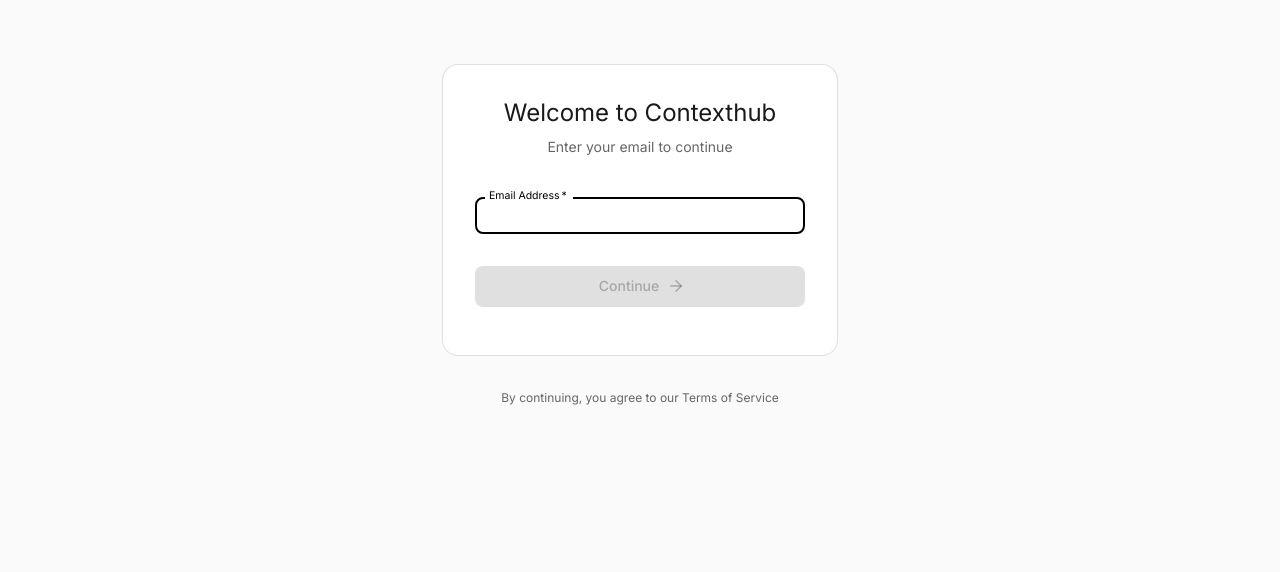
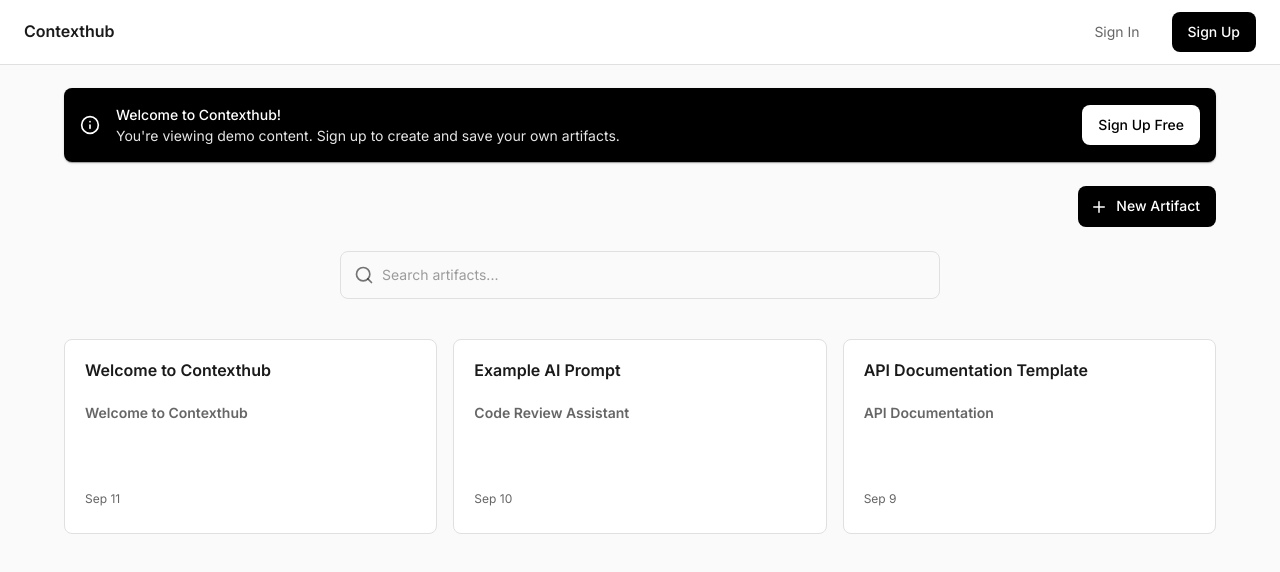
Before and after one commit to antoinebcx/allcontext, a React (Vite) app in the folder frontend/: page / in a window 1280 px wide. Before the commit this address led to /login. Shown: the top 572 px of the page. Built offline with nearby package versions, Linux system fonts and the light colour scheme; no server answers.

Commit message:
improve non-auth UX with demo data

```diff
--- a/frontend/src/App.tsx
+++ b/frontend/src/App.tsx
@@ -44,20 +44,24 @@
       <ThemeProvider theme={theme}>
         <CssBaseline />
         <BrowserRouter>
-          {user ? (
+          <Routes>
+            {/* Login route without layout */}
+            <Route path="/login" element={<LoginPage />} />
+
+            {/* All other routes with layout */}
+            <Route path="*" element={
               <Layout>
                 <Routes>
                   <Route path="/" element={<Dashboard />} />
-                <Route path="/settings" element={<Settings />} />
+                  <Route
+                    path="/settings"
+                    element={user ? <Settings /> : <Navigate to="/login?redirect=/settings" replace />}
+                  />
                   <Route path="*" element={<Navigate to="/" replace />} />
                 </Routes>
               </Layout>
-          ) : (
-            <Routes>
-              <Route path="/login" element={<LoginPage />} />
-              <Route path="*" element={<Navigate to="/login" replace />} />
+            } />
           </Routes>
-          )}
         </BrowserRouter>
       </ThemeProvider>
     </QueryClientProvider>
--- a/frontend/src/components/Layout/Navbar.tsx
+++ b/frontend/src/components/Layout/Navbar.tsx
@@ -67,6 +67,9 @@
         <Box sx={{ flexGrow: 1 }} />
 
         {/* Navigation */}
+        {user ? (
+          <>
+            {/* Authenticated user UI */}
             <Button
               startIcon={<Settings size={18} />}
               onClick={() => navigate('/settings')}
@@ -118,6 +121,30 @@
                 Logout
               </MenuItem>
             </Menu>
+          </>
+        ) : (
+          <>
+            {/* Non-authenticated user UI */}
+            <Button
+              onClick={() => navigate('/login')}
+              sx={{
+                color: 'text.secondary',
+                fontWeight: 400
+              }}
+            >
+              Sign In
+            </Button>
+            <Button
+              variant="contained"
+              onClick={() => navigate('/login?signup=true')}
+              sx={{
+                fontWeight: 500
+              }}
+            >
+              Sign Up
+            </Button>
+          </>
+        )}
       </Toolbar>
     </AppBar>
   );
--- /dev/null
+++ b/frontend/src/data/demoData.ts
@@ -0,0 +1,137 @@
+import type { Artifact } from '../types';
+
+export const demoArtifacts: Artifact[] = [
+  {
+    id: 'demo-1',
+    user_id: 'demo-user',
+    title: 'Welcome to Contexthub',
+    content: `# Welcome to Contexthub
+
+Contexthub is your personal AI context management platform. Store, organize, and access your prompts, documentation, and markdown content from anywhere.
+
+## Key Features
+
+- **Markdown-first**: Write in markdown with live preview
+- **Auto-title generation**: Titles extracted from your content automatically
+- **Full-text search**: Find anything instantly
+- **API & MCP access**: Use your artifacts with any AI tool
+- **Cloud storage**: Your context, always accessible
+
+## Getting Started
+
+1. **Sign up** to create your account
+2. **Create artifacts** for your prompts, docs, and notes
+3. **Access anywhere** via web, API, or MCP protocol
+4. **Search and organize** your growing knowledge base
+
+Ready to start? Click "Sign Up" in the top navigation!`,
+    metadata: {
+      category: 'demo',
+      type: 'documentation'
+    },
+    is_public: true,
+    created_at: new Date().toISOString(),
+    updated_at: new Date().toISOString(),
+    version: 1
+  },
+  {
+    id: 'demo-2',
+    user_id: 'demo-user',
+    title: 'Example AI Prompt',
+    content: `# Code Review Assistant
+
+You are an expert code reviewer with deep knowledge of software engineering best practices.
+
+## Your Role
+
+Review the provided code for:
+- **Security vulnerabilities**: SQL injection, XSS, authentication issues
+- **Performance optimizations**: Algorithm efficiency, database queries
+- **Code quality**: Readability, maintainability, DRY principles
+- **Best practices**: Design patterns, error handling, testing
+
+## Output Format
+
+Provide your review in this structure:
+1. **Summary**: Brief overview of the code quality
+2. **Critical Issues**: Must-fix problems
+3. **Recommendations**: Suggested improvements
+4. **Positive Aspects**: What was done well
+
+Be constructive and educational in your feedback.`,
+    metadata: {
+      category: 'demo',
+      type: 'prompt',
+      model: 'gpt-4'
+    },
+    is_public: true,
+    created_at: new Date(Date.now() - 86400000).toISOString(), // 1 day ago
+    updated_at: new Date(Date.now() - 86400000).toISOString(),
+    version: 1
+  },
+  {
+    id: 'demo-3',
+    user_id: 'demo-user',
+    title: 'API Documentation Template',
+    content: `# API Documentation
+
+## Overview
+
+This template helps you document your REST API endpoints consistently.
+
+## Endpoint: [Method] /api/path
+
+### Description
+Brief description of what this endpoint does.
+
+### Authentication
+- Required: Yes/No
+- Type: Bearer token / API key
+
+### Request
+
+\`\`\`json
+{
+  "field1": "value",
+  "field2": 123
+}
+\`\`\`
+
+### Response
+
+**Success (200)**
+\`\`\`json
+{
+  "id": "123",
+  "status": "success"
+}
+\`\`\`
+
+**Error (400)**
+\`\`\`json
+{
+  "error": "Invalid input"
+}
+\`\`\`
+
+### Example
+
+\`\`\`bash
+curl -X POST https://api.example.com/endpoint \\
+  -H "Authorization: Bearer token" \\
+  -d '{"field1": "value"}'
+\`\`\``,
+    metadata: {
+      category: 'demo',
+      type: 'template',
+      tags: ['api', 'documentation']
+    },
+    is_public: true,
+    created_at: new Date(Date.now() - 172800000).toISOString(), // 2 days ago
+    updated_at: new Date(Date.now() - 172800000).toISOString(),
+    version: 1
+  }
+];
+
+export const demoSearchMessage = "Sign up to search your own artifacts and create unlimited content!";
+export const demoCreateMessage = "Create a free account to start building your personal knowledge base.";
--- a/frontend/src/pages/Dashboard.tsx
+++ b/frontend/src/pages/Dashboard.tsx
@@ -1,4 +1,5 @@
 import React, { useState } from 'react';
+import { useNavigate } from 'react-router-dom';
 import {
   Box,
   Typography,
@@ -8,16 +9,21 @@
   Alert,
   TextField,
   InputAdornment,
+  Paper,
 } from '@mui/material';
-import { Plus, Search } from 'lucide-react';
+import { Plus, Search, Info } from 'lucide-react';
 import { useDebounce } from '../hooks/useDebounce';
 import { useArtifacts, useCreateArtifact, useUpdateArtifact, useDeleteArtifact, useSearchArtifacts } from '../hooks/useArtifacts';
 import { ArtifactCard } from '../components/Artifacts/ArtifactCard';
 import { ArtifactForm } from '../components/Artifacts/ArtifactForm';
 import { ArtifactDetail } from '../components/Artifacts/ArtifactDetail';
-import type { Artifact, ArtifactCreate, ArtifactUpdate } from '../types';
+import { useAuth } from '../contexts/AuthContext';
+import { demoArtifacts, demoCreateMessage } from '../data/demoData';
+import type { Artifact, ArtifactCreate, ArtifactUpdate, ArtifactSearchResult } from '../types';
 
 export const Dashboard: React.FC = () => {
+  const navigate = useNavigate();
+  const { user } = useAuth();
   const [searchQuery, setSearchQuery] = useState('');
   const [selectedArtifact, setSelectedArtifact] = useState<Artifact | null>(null);
   const [formOpen, setFormOpen] = useState(false);
@@ -27,10 +33,10 @@
   // Debounce search query
   const debouncedSearch = useDebounce(searchQuery, 300);
 
-  // Queries
+  // Queries - only fetch if authenticated
   const { data, isLoading, error } = useArtifacts();
   const { data: searchResults, isLoading: isSearching } = useSearchArtifacts(
-    debouncedSearch
+    user ? debouncedSearch : ''
   );
 
   // Mutations
@@ -38,29 +44,66 @@
   const updateMutation = useUpdateArtifact();
   const deleteMutation = useDeleteArtifact();
 
-  // Use search results if searching, otherwise use regular data
-  const artifacts = debouncedSearch ? (searchResults || []) : (data?.items || []);
-  const loading = isLoading || (debouncedSearch && isSearching);
+  // Determine which artifacts to show
+  let artifacts: (Artifact | ArtifactSearchResult)[] = [];
+  let loading = false;
+
+  if (user) {
+    // Authenticated: use real data
+    artifacts = debouncedSearch ? (searchResults || []) : (data?.items || []);
+    loading = isLoading || (debouncedSearch && isSearching);
+  } else {
+    // Non-authenticated: use demo data
+    artifacts = demoArtifacts;
+    if (debouncedSearch) {
+      // Simple client-side filtering for demo
+      artifacts = demoArtifacts.filter(a =>
+        a.title.toLowerCase().includes(debouncedSearch.toLowerCase()) ||
+        a.content.toLowerCase().includes(debouncedSearch.toLowerCase())
+      );
+    }
+  }
 
   // Handlers
   const handleCreate = () => {
+    if (!user) {
+      navigate('/login?signup=true');
+      return;
+    }
     setSelectedArtifact(null);
     setFormMode('create');
     setFormOpen(true);
   };
 
-  const handleView = (artifact: Artifact) => {
-    setSelectedArtifact(artifact);
+  const handleView = async (artifactOrResult: Artifact | ArtifactSearchResult) => {
+    // If it's a search result, we need to fetch the full artifact
+    if ('snippet' in artifactOrResult && user) {
+      // This is a search result, need to fetch full artifact
+      // For now, we'll just show what we have
+      // In a real implementation, you'd fetch the full artifact by ID
+      setSelectedArtifact(null);
+      navigate('/login');
+      return;
+    }
+    setSelectedArtifact(artifactOrResult as Artifact);
     setDetailOpen(true);
   };
 
   const handleEdit = () => {
+    if (!user) {
+      navigate('/login');
+      return;
+    }
     setFormMode('edit');
     setFormOpen(true);
     setDetailOpen(false);
   };
 
   const handleDelete = async () => {
+    if (!user) {
+      navigate('/login');
+      return;
+    }
     if (selectedArtifact) {
       await deleteMutation.mutateAsync(selectedArtifact.id);
       setDetailOpen(false);
@@ -82,6 +125,44 @@
 
   return (
     <>
+      {/* Welcome Banner for non-authenticated users */}
+      {!user && (
+        <Paper
+          sx={{
+            p: 2,
+            mb: 3,
+            bgcolor: 'primary.main',
+            color: 'primary.contrastText',
+            display: 'flex',
+            alignItems: 'center',
+            gap: 2
+          }}
+        >
+          <Info size={20} />
+          <Box sx={{ flexGrow: 1 }}>
+            <Typography variant="body1" fontWeight={500}>
+              Welcome to Contexthub!
+            </Typography>
+            <Typography variant="body2" sx={{ opacity: 0.9 }}>
+              You're viewing demo content. Sign up to create and save your own artifacts.
+            </Typography>
+          </Box>
+          <Button
+            variant="contained"
+            onClick={() => navigate('/login?signup=true')}
+            sx={{
+              bgcolor: 'white',
+              color: 'primary.main',
+              '&:hover': {
+                bgcolor: 'grey.100'
+              }
+            }}
+          >
+            Sign Up Free
+          </Button>
+        </Paper>
+      )}
+
       {/* Action Bar */}
       <Box sx={{ mb: 3, display: 'flex', justifyContent: 'flex-end' }}>
         <Button
@@ -117,7 +198,7 @@
       </Box>
 
       {/* Content */}
-      {error && (
+      {error && user && (
         <Alert severity="error" sx={{ mb: 3 }}>
           Failed to load artifacts. Please check your backend connection.
         </Alert>
@@ -154,7 +235,7 @@
           {artifacts.map((artifact) => (
             <Grid size={{ xs: 12, sm: 6, md: 4 }} key={artifact.id}>
               <ArtifactCard
-                artifact={artifact}
+                artifact={artifact as Artifact}
                 onClick={() => handleView(artifact)}
               />
             </Grid>
--- a/frontend/src/pages/LoginPage.tsx
+++ b/frontend/src/pages/LoginPage.tsx
@@ -1,4 +1,5 @@
-import React, { useState } from 'react';
+import React, { useState, useEffect } from 'react';
+import { useNavigate, useSearchParams } from 'react-router-dom';
 import {
   Container,
   Box,
@@ -14,13 +15,26 @@
 import { useAuth } from '../contexts/AuthContext';
 
 export const LoginPage: React.FC = () => {
+  const navigate = useNavigate();
+  const [searchParams] = useSearchParams();
   const [step, setStep] = useState<'email' | 'password'>('email');
   const [isNewUser, setIsNewUser] = useState(false);
   const [email, setEmail] = useState('');
   const [password, setPassword] = useState('');
   const [error, setError] = useState('');
   const [loading, setLoading] = useState(false);
-  const { login, signup } = useAuth();
+  const { login, signup, user } = useAuth();
+
+  // Check if we should show signup flow
+  const isSignupMode = searchParams.get('signup') === 'true';
+  const redirectTo = searchParams.get('redirect') || '/';
+
+  // If user is already logged in, redirect
+  useEffect(() => {
+    if (user) {
+      navigate(redirectTo);
+    }
+  }, [user, navigate, redirectTo]);
 
   const validateEmail = (email: string) => {
     const re = /^[^\s@]+@[^\s@]+\.[^\s@]+$/;
@@ -39,6 +53,11 @@
     setLoading(true);
 
     try {
+      // If signup mode is explicitly set, skip email check
+      if (isSignupMode) {
+        setIsNewUser(true);
+        setStep('password');
+      } else {
         // Check if email exists using our API
         const response = await fetch(
           `${import.meta.env.VITE_API_URL}/api/v1/auth/check-email`,
@@ -52,6 +71,7 @@
         const data = await response.json();
         setIsNewUser(!data.exists);
         setStep('password');
+      }
     } catch (err: any) {
       // If check fails, assume existing user to be safe
       setIsNewUser(false);
@@ -140,7 +160,7 @@
           )}
 
           <Typography component="h1" variant="h5" sx={{ mb: 1, textAlign: 'center' }}>
-            Welcome to Contexthub
+            {isSignupMode ? 'Create Account' : 'Welcome to Contexthub'}
           </Typography>
 
           <Typography
@@ -149,7 +169,7 @@
             sx={{ mb: 3, textAlign: 'center' }}
           >
             {step === 'email'
-              ? 'Enter your email to continue'
+              ? (isSignupMode ? 'Sign up for your free account' : 'Enter your email to continue')
               : isNewUser
                 ? 'Create your account'
                 : 'Welcome back! Enter your password'
```
Also changed, not shown: 2 other files (tests, documents, lock files or other folders). Lines whose indentation alone changed are shown as unchanged.
